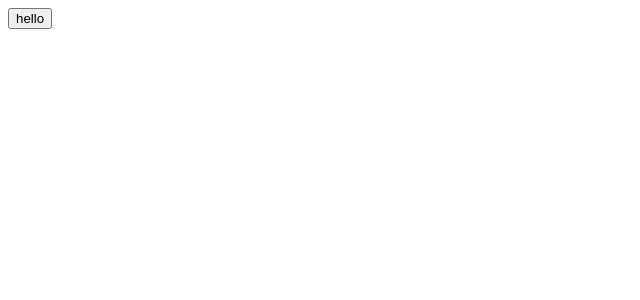
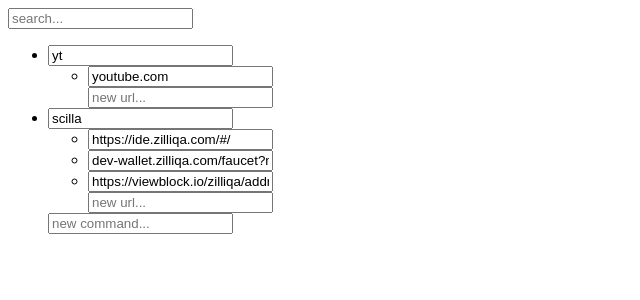
Before and after one commit to lembn/chrome-commands, a React (Create React App) app: page / in a window 1280 px wide. Shown: the top 300 px of the page, without its empty margins (0-640 px from the left). Built offline with nearby package versions, Linux system fonts and the light colour scheme.

Commit message:
started plain version

```diff
--- a/package.json
+++ b/package.json
@@ -8,16 +8,17 @@
     "@testing-library/jest-dom": "^5.16.1",
     "@testing-library/react": "^12.1.2",
     "@testing-library/user-event": "^13.5.0",
+    "@types/chrome": "0.0.173",
     "@types/jest": "^27.0.3",
     "@types/node": "^16.11.17",
     "@types/react": "^17.0.38",
     "@types/react-dom": "^17.0.11",
-    "grommet": "^2.19.1",
+    "mobx": "^6.3.10",
+    "mobx-react-lite": "^3.2.2",
     "react": "^17.0.2",
     "react-dom": "^17.0.2",
     "react-icons": "^4.3.1",
     "react-scripts": "5.0.0",
-    "styled-components": "^5.3.3",
     "typescript": "^4.5.4",
     "web-vitals": "^2.1.2"
   },
--- a/src/App.tsx
+++ b/src/App.tsx
@@ -1,11 +1,28 @@
-import React from "react";
+import { observer } from "mobx-react-lite";
+import CommandListView from "./components/CommandListView";
+import Input from "./components/Input";
+import AppState from "./data/AppState";
+import Command from "./data/Command";
 
-function App() {
+const appState = new AppState([
+  new Command("yt", ["youtube.com"]),
+  new Command("scilla", [
+    "https://ide.zilliqa.com/#/",
+    "dev-wallet.zilliqa.com/faucet?network=testnet",
+    "https://viewblock.io/zilliqa/address/zil1dlpql7kls55gnda2l5s7ys6jjz2448xdfv3tef?network=testnet&txsType=all",
+  ]),
+]);
+
+export default observer(() => {
   return (
-    <div>
-      <button>hello</button>
-    </div>
+    <>
+      <Input
+        placeholder="search..."
+        value={appState.searchText}
+        setValue={appState.setSearchText}
+      />
+
+      <CommandListView commands={appState.commands} />
+    </>
   );
-}
-
-export default App;
+});
--- /dev/null
+++ b/src/components/CommandListView.tsx
@@ -0,0 +1,43 @@
+import { observer } from "mobx-react-lite";
+import Command from "../data/Command";
+import Input from "./Input";
+import GeneratedList from "./GeneratedList";
+
+export default observer(({ commands }: { commands: Command[] }) => {
+  function addCommand() {}
+  function addURL() {}
+
+  return (
+    <GeneratedList
+      arr={commands}
+      generator={(command: Command) => {
+        return (
+          <li key={command.commandId}>
+            <Input
+              placeholder="command"
+              value={command.commandText}
+              setValue={command.setCommandText}
+            />
+
+            <GeneratedList
+              arr={[...command.URLs.entries()]}
+              generator={([URLID, URL]: [URLID: number, URL: string]) => {
+                return (
+                  <li key={URLID}>
+                    <Input
+                      placeholder="url"
+                      value={URL}
+                      setValue={(value) => command.URLs.set(URLID, value)}
+                    />
+                  </li>
+                );
+              }}
+              empty={<Input placeholder="new url..." beforeInput={addURL} />}
+            />
+          </li>
+        );
+      }}
+      empty={<Input placeholder="new command..." beforeInput={addCommand} />}
+    />
+  );
+});
--- /dev/null
+++ b/src/components/GeneratedList.tsx
@@ -0,0 +1,19 @@
+import { observer } from "mobx-react-lite";
+
+export default observer(function <T>({
+  arr,
+  generator,
+  empty,
+}: {
+  arr: T[];
+  generator: (param: T) => JSX.Element;
+  empty: JSX.Element;
+}) {
+  const data = arr.map(generator);
+
+  return (
+    <ul>
+      {data} {empty}
+    </ul>
+  );
+});
--- /dev/null
+++ b/src/components/Input.tsx
@@ -0,0 +1,27 @@
+import { observer } from "mobx-react-lite";
+
+export default observer(
+  ({
+    placeholder,
+    value,
+    setValue,
+    beforeInput,
+  }: {
+    placeholder: string;
+    value?: string;
+    setValue?: (value: string) => void;
+    beforeInput?: () => void;
+  }) => {
+    return (
+      <input
+        type="text"
+        placeholder={placeholder}
+        value={value || ""}
+        onChange={
+          setValue ? (event) => setValue(event.target.value) : undefined
+        }
+        onBeforeInput={beforeInput || undefined}
+      />
+    );
+  }
+);
--- /dev/null
+++ b/src/components/Search.tsx
@@ -0,0 +1,5 @@
+import { observer } from "mobx-react-lite";
+
+export default observer(() => {
+  return <></>;
+});
--- /dev/null
+++ b/src/data/AppState.ts
@@ -0,0 +1,53 @@
+import { makeAutoObservable } from "mobx";
+import Command from "./Command";
+
+export default class AppState {
+  searchText: string = "";
+  commands: Command[];
+
+  constructor(commands: Command[] = []) {
+    makeAutoObservable(this);
+    this.commands = commands;
+    this.setSearchText = this.setSearchText.bind(this);
+    this.search = this.search.bind(this);
+    this.addCommand = this.addCommand.bind(this);
+    this.removeCommand = this.removeCommand.bind(this);
+    this.getCommand = this.getCommand.bind(this);
+  }
+
+  setSearchText(searchText: string) {
+    this.searchText = searchText;
+  }
+
+  search() {
+    const command = this.getCommand(this.searchText.trim().toLowerCase());
+    if (command == Command.EMPTY()) {
+      // command is empty
+      console.log("command was empty");
+    } else {
+      //tabs can be opened
+      console.log(
+        command.mapURLs((URLID: number) => console.log(command.URLs.get(URLID)))
+      );
+    }
+  }
+
+  addCommand(command: Command) {
+    if (command.commandText && command.URLs.has(0)) this.commands.push(command);
+  }
+
+  getCommand(searchText: string): Command {
+    if (searchText) {
+      for (const command of this.commands) {
+        if (command.commandText == searchText) return command;
+      }
+    }
+
+    return Command.EMPTY();
+  }
+
+  removeCommand(command: Command) {
+    const index = this.commands.indexOf(command);
+    this.commands.splice(index, 1);
+  }
+}
--- /dev/null
+++ b/src/data/Command.ts
@@ -0,0 +1,41 @@
+import { makeAutoObservable } from "mobx";
+
+export default class Command {
+  static EMPTY: () => Command = () => new Command("", []);
+  static commandCounter: number = 0;
+
+  commandId: number = 0;
+  commandText: string;
+  URLs: Map<number, string> = new Map<number, string>();
+  expanded: boolean = false;
+
+  constructor(command: string, URLs: string[]) {
+    makeAutoObservable(this);
+
+    this.commandId = Command.commandCounter;
+    Command.commandCounter++;
+
+    this.commandText = command;
+    for (let i = 0; i < URLs.length; i++) this.URLs.set(i, URLs[i]);
+
+    this.setCommandText = this.setCommandText.bind(this);
+    this.mapURLs = this.mapURLs.bind(this);
+    this.toggleExpansion = this.toggleExpansion.bind(this);
+  }
+
+  setCommandText(command: string) {
+    this.commandText = command;
+  }
+
+  mapURLs(cb: (URLID: number) => any) {
+    let results: any[] = [];
+    for (const key of this.URLs.keys()) {
+      results.push(cb(key));
+    }
+    return results;
+  }
+
+  toggleExpansion() {
+    this.expanded = !this.expanded;
+  }
+}
```
Also changed, not shown: tsconfig.json (+4 -9 lines), 2 other files (tests, documents, lock files or other folders).
